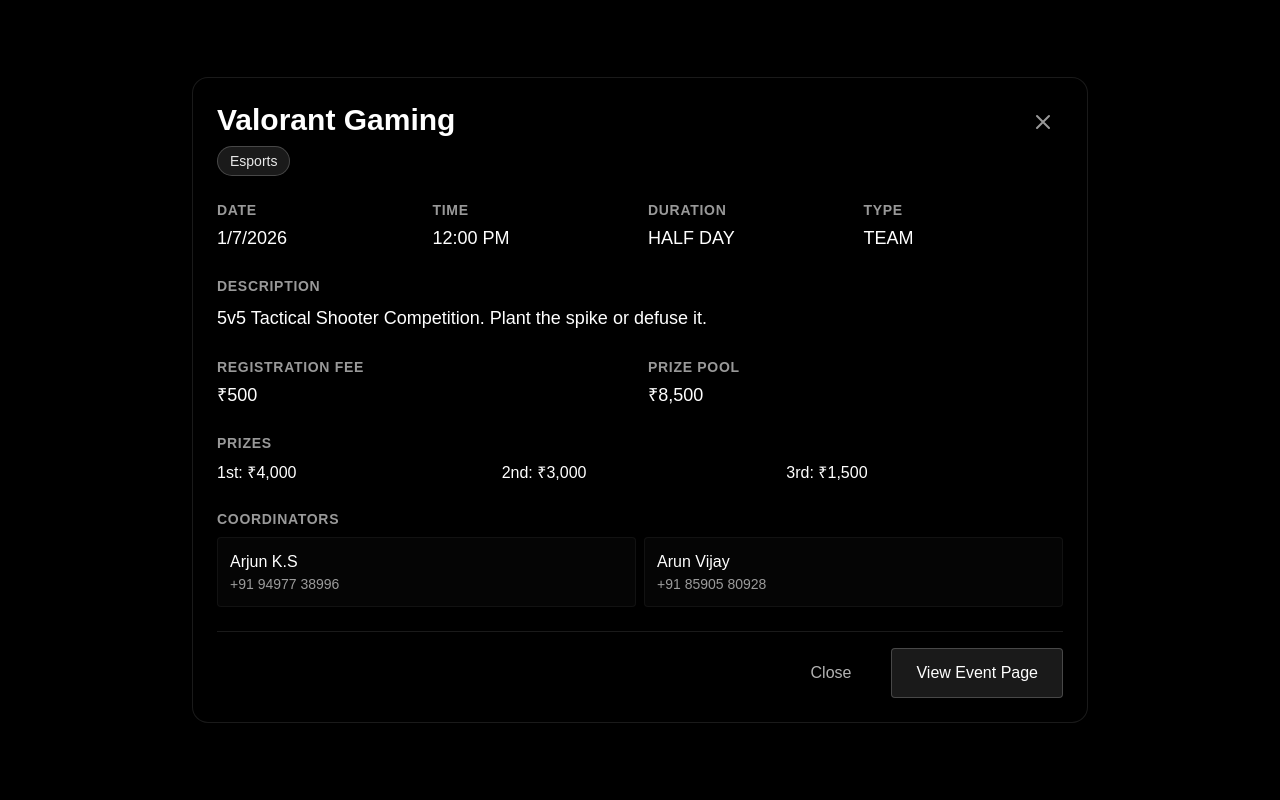
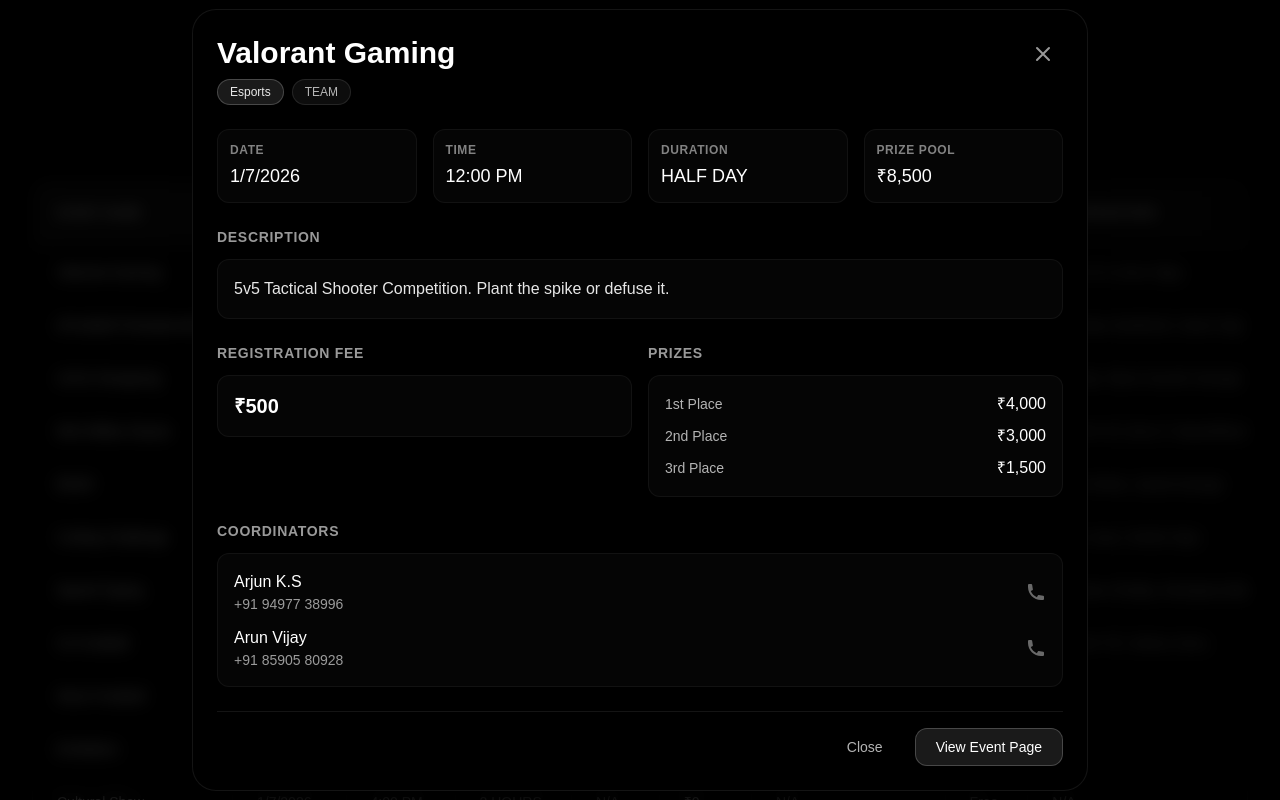
Before and after one commit to JittoJoseph/BVM-TicketingPlatform, a Next.js app: page /organizers/event-summary in a window 1280 px wide. Both pictures are taken after a click on the element 659 px from the left and 272 px from the top of the page. Shown: the top 800 px of the page. Built offline with nearby package versions, Linux system fonts and the light colour scheme.

Commit message:
update event sumamry card design

```diff
--- a/src/app/organizers/event-summary/page.tsx
+++ b/src/app/organizers/event-summary/page.tsx
@@ -111,21 +111,28 @@
 
       {/* Modal */}
       {selectedEvent && (
-        <div className="fixed inset-0 bg-black z-50 flex items-center justify-center p-4">
-          <div className="bg-black border border-white/[0.1] rounded-2xl shadow-2xl w-full max-w-4xl">
+        <div className="fixed inset-0 bg-black/80 backdrop-blur-sm z-50 flex items-center justify-center p-4">
+          <div className="bg-black border border-white/[0.08] rounded-3xl shadow-2xl w-full max-w-4xl">
             <div className="p-6">
               <div className="flex items-start justify-between mb-6">
-                <div>
-                  <h2 className="text-3xl font-bold text-white mb-2">
+                <div className="flex-1">
+                  <h2 className="text-3xl font-bold text-white mb-2 leading-tight">
                     {selectedEvent.name}
                   </h2>
-                  <span className="inline-flex items-center px-3 py-1 text-sm font-medium text-white/90 bg-white/10 rounded-full border border-white/20">
+                  <div className="flex items-center gap-2">
+                    <span className="inline-flex items-center px-3 py-1 text-xs font-medium text-white/90 bg-white/10 rounded-full border border-white/20">
                       {selectedEvent.category}
                     </span>
+                    {selectedEvent.type && (
+                      <span className="inline-flex items-center px-3 py-1 text-xs font-medium text-white/70 bg-white/[0.05] rounded-full border border-white/10">
+                        {selectedEvent.type}
+                      </span>
+                    )}
+                  </div>
                 </div>
                 <button
                   onClick={() => setSelectedEvent(null)}
-                  className="text-white/60 hover:text-white transition-colors p-2 hover:bg-white/10 rounded"
+                  className="text-white/60 hover:text-white transition-colors p-2 hover:bg-white/10 rounded-xl ml-4"
                 >
                   <svg
                     className="w-6 h-6"
@@ -144,60 +151,34 @@
               </div>
 
               <div className="grid grid-cols-2 md:grid-cols-4 gap-4 mb-6">
-                <div>
-                  <h3 className="text-sm font-semibold text-white/60 uppercase tracking-wider mb-1">
+                <div className="bg-white/[0.02] border border-white/[0.05] rounded-xl p-3">
+                  <h3 className="text-xs font-semibold text-white/50 uppercase tracking-wider mb-1">
                     Date
                   </h3>
-                  <p className="text-white text-lg">
+                  <p className="text-white text-lg font-medium">
                     {selectedEvent.dates.length > 1
                       ? "Both Days"
                       : new Date(selectedEvent.dates[0]).toLocaleDateString()}
                   </p>
                 </div>
-                <div>
-                  <h3 className="text-sm font-semibold text-white/60 uppercase tracking-wider mb-1">
+                <div className="bg-white/[0.02] border border-white/[0.05] rounded-xl p-3">
+                  <h3 className="text-xs font-semibold text-white/50 uppercase tracking-wider mb-1">
                     Time
                   </h3>
-                  <p className="text-white text-lg">
+                  <p className="text-white text-lg font-medium">
                     {selectedEvent.startTime || "N/A"}
                   </p>
                 </div>
-                <div>
-                  <h3 className="text-sm font-semibold text-white/60 uppercase tracking-wider mb-1">
+                <div className="bg-white/[0.02] border border-white/[0.05] rounded-xl p-3">
+                  <h3 className="text-xs font-semibold text-white/50 uppercase tracking-wider mb-1">
                     Duration
                   </h3>
-                  <p className="text-white text-lg">
+                  <p className="text-white text-lg font-medium">
                     {selectedEvent.duration || "N/A"}
                   </p>
                 </div>
-                <div>
-                  <h3 className="text-sm font-semibold text-white/60 uppercase tracking-wider mb-1">
-                    Type
-                  </h3>
-                  <p className="text-white text-lg">
-                    {selectedEvent.type || "N/A"}
-                  </p>
-                </div>
-              </div>
-
-              <div className="mb-6">
-                <h3 className="text-sm font-semibold text-white/60 uppercase tracking-wider mb-2">
-                  Description
-                </h3>
-                <p className="text-white text-lg leading-relaxed">
-                  {selectedEvent.shortDescription}
-                </p>
-              </div>
-
-              <div className="grid grid-cols-2 gap-4 mb-6">
-                <div>
-                  <h3 className="text-sm font-semibold text-white/60 uppercase tracking-wider mb-1">
-                    Registration Fee
-                  </h3>
-                  <p className="text-white text-lg">{selectedEvent.pricing}</p>
-                </div>
-                <div>
-                  <h3 className="text-sm font-semibold text-white/60 uppercase tracking-wider mb-1">
+                <div className="bg-white/[0.02] border border-white/[0.05] rounded-xl p-3">
+                  <h3 className="text-xs font-semibold text-white/50 uppercase tracking-wider mb-1">
                     Prize Pool
                   </h3>
                   <p className="text-white text-lg font-medium">
@@ -206,41 +187,76 @@
                 </div>
               </div>
 
+              <div className="mb-6 hidden sm:block">
+                <h3 className="text-sm font-semibold text-white/60 uppercase tracking-wider mb-3">
+                  Description
+                </h3>
+                <p className="text-white/90 text-base leading-relaxed bg-white/[0.02] border border-white/[0.05] rounded-xl p-4">
+                  {selectedEvent.shortDescription}
+                </p>
+              </div>
+
+              <div className="grid grid-cols-1 md:grid-cols-2 gap-4 mb-6">
+                <div>
+                  <h3 className="text-sm font-semibold text-white/60 uppercase tracking-wider mb-3">
+                    Registration Fee
+                  </h3>
+                  <p className="text-white text-xl font-bold bg-white/[0.02] border border-white/[0.05] rounded-xl p-4">
+                    {selectedEvent.pricing}
+                  </p>
+                </div>
                 {selectedEvent.prizes && (
-                <div className="mb-6">
-                  <h3 className="text-sm font-semibold text-white/60 uppercase tracking-wider mb-2">
+                  <div>
+                    <h3 className="text-sm font-semibold text-white/60 uppercase tracking-wider mb-3">
                       Prizes
                     </h3>
-                  <div className="grid grid-cols-3 gap-2">
+                    <div className="bg-white/[0.02] border border-white/[0.05] rounded-xl p-4 space-y-2">
                       {selectedEvent.prizes.first && (
-                      <p className="text-white text-base">
-                        1st: {selectedEvent.prizes.first}
-                      </p>
+                        <div className="flex justify-between items-center">
+                          <span className="text-white/70 text-sm">
+                            1st Place
+                          </span>
+                          <span className="text-white text-base font-medium">
+                            {selectedEvent.prizes.first}
+                          </span>
+                        </div>
                       )}
                       {selectedEvent.prizes.second && (
-                      <p className="text-white text-base">
-                        2nd: {selectedEvent.prizes.second}
-                      </p>
+                        <div className="flex justify-between items-center">
+                          <span className="text-white/70 text-sm">
+                            2nd Place
+                          </span>
+                          <span className="text-white text-base font-medium">
+                            {selectedEvent.prizes.second}
+                          </span>
+                        </div>
                       )}
                       {selectedEvent.prizes.third && (
-                      <p className="text-white text-base">
-                        3rd: {selectedEvent.prizes.third}
-                      </p>
+                        <div className="flex justify-between items-center">
+                          <span className="text-white/70 text-sm">
+                            3rd Place
+                          </span>
+                          <span className="text-white text-base font-medium">
+                            {selectedEvent.prizes.third}
+                          </span>
+                        </div>
                       )}
                     </div>
                   </div>
                 )}
+              </div>
 
               {selectedEvent.coordinators && (
                 <div className="mb-6">
-                  <h3 className="text-sm font-semibold text-white/60 uppercase tracking-wider mb-2">
+                  <h3 className="text-sm font-semibold text-white/60 uppercase tracking-wider mb-3">
                     Coordinators
                   </h3>
-                  <div className="grid grid-cols-1 sm:grid-cols-2 gap-2">
+                  <div className="bg-white/[0.02] border border-white/[0.05] rounded-xl p-4">
+                    <div className="space-y-3">
                       {selectedEvent.coordinators.map((coordinator, idx) => (
                         <div
                           key={idx}
-                        className="flex items-center justify-between p-3 bg-white/[0.02] rounded border border-white/[0.05]"
+                          className="flex items-center justify-between"
                         >
                           <div>
                             <p className="text-white text-base font-medium">
@@ -250,22 +266,32 @@
                               {coordinator.phone}
                             </p>
                           </div>
+                          <div className="text-white/40">
+                            <svg
+                              className="w-5 h-5"
+                              fill="currentColor"
+                              viewBox="0 0 20 20"
+                            >
+                              <path d="M2 3a1 1 0 011-1h2.153a1 1 0 01.986.836l.74 4.435a1 1 0 01-.54 1.06l-1.548.773a11.037 11.037 0 006.105 6.105l.774-1.548a1 1 0 011.059-.54l4.435.74a1 1 0 01.836.986V17a1 1 0 01-1 1h-2C7.82 18 2 12.18 2 5V3z" />
+                            </svg>
+                          </div>
                         </div>
                       ))}
                     </div>
                   </div>
+                </div>
               )}
 
-              <div className="flex justify-end space-x-4 pt-4 border-t border-white/[0.1]">
+              <div className="flex justify-end gap-3 pt-4 border-t border-white/[0.08]">
                 <button
                   onClick={() => setSelectedEvent(null)}
-                  className="px-6 py-3 text-base font-medium text-white/70 hover:text-white transition-colors rounded hover:bg-white/10"
+                  className="px-5 py-2 text-sm font-medium text-white/70 hover:text-white transition-colors rounded-xl hover:bg-white/10"
                 >
                   Close
                 </button>
                 <Link
                   href={`/events/${selectedEvent.id}`}
-                  className="inline-flex items-center px-6 py-3 text-base font-medium text-white bg-white/10 hover:bg-white hover:text-black rounded border border-white/20 hover:border-white transition-all duration-200"
+                  className="inline-flex items-center px-5 py-2 text-sm font-medium text-white bg-white/10 hover:bg-white hover:text-black rounded-xl border border-white/20 hover:border-white transition-all duration-200"
                 >
                   View Event Page
                 </Link>
```
Lines whose indentation alone changed are shown as unchanged.
